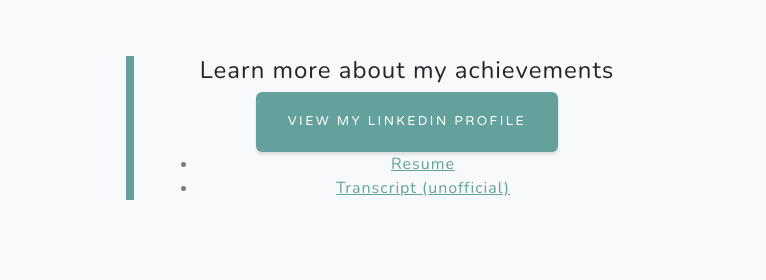
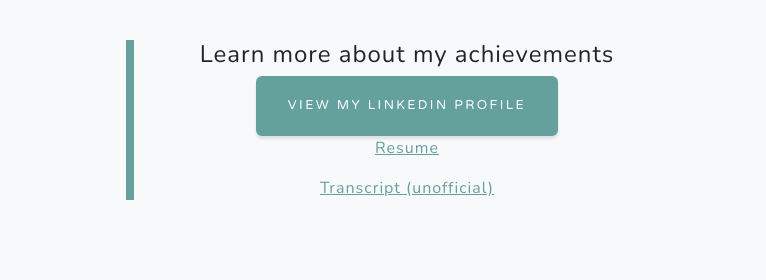
Before and after one commit to algonick/portfolio, a plain HTML site: page index.html in a window 1280 px wide. Shown: the part 2260-2540 px from the top of the page, 514-1280 px from the left. Drawn offline with nearby package versions, Linux system fonts and the light colour scheme.

Commit message:
Add files via upload

```diff
--- a/index.html
+++ b/index.html
@@ -114,9 +114,8 @@
                         <div class="featured-text text-center text-lg-left">
                             <h4>Learn more about my achievements</h4>
                             <p class="text-black-50 mb-0"><a class="btn btn-primary" href="https://www.linkedin.com/in/ciaracafazzo/" target="_blank">View my LinkedIn profile</a></p>
-							<ul class="text-black-50 mb-0">
-							<li><a href="assets/files/resume2025.pdf" target="_blank">Resume</a></li>
-							<li><a href="assets/files/transcript.pdf" target="_blank">Transcript (unofficial)</a></li>
+							<p><a href="assets/files/resume2025.pdf" target="_blank">Resume</a></p>
+							<p><a href="assets/files/transcript.pdf" target="_blank">Transcript (unofficial)</a></p>
 							</ul>
                         </div>
                     </div>
```
